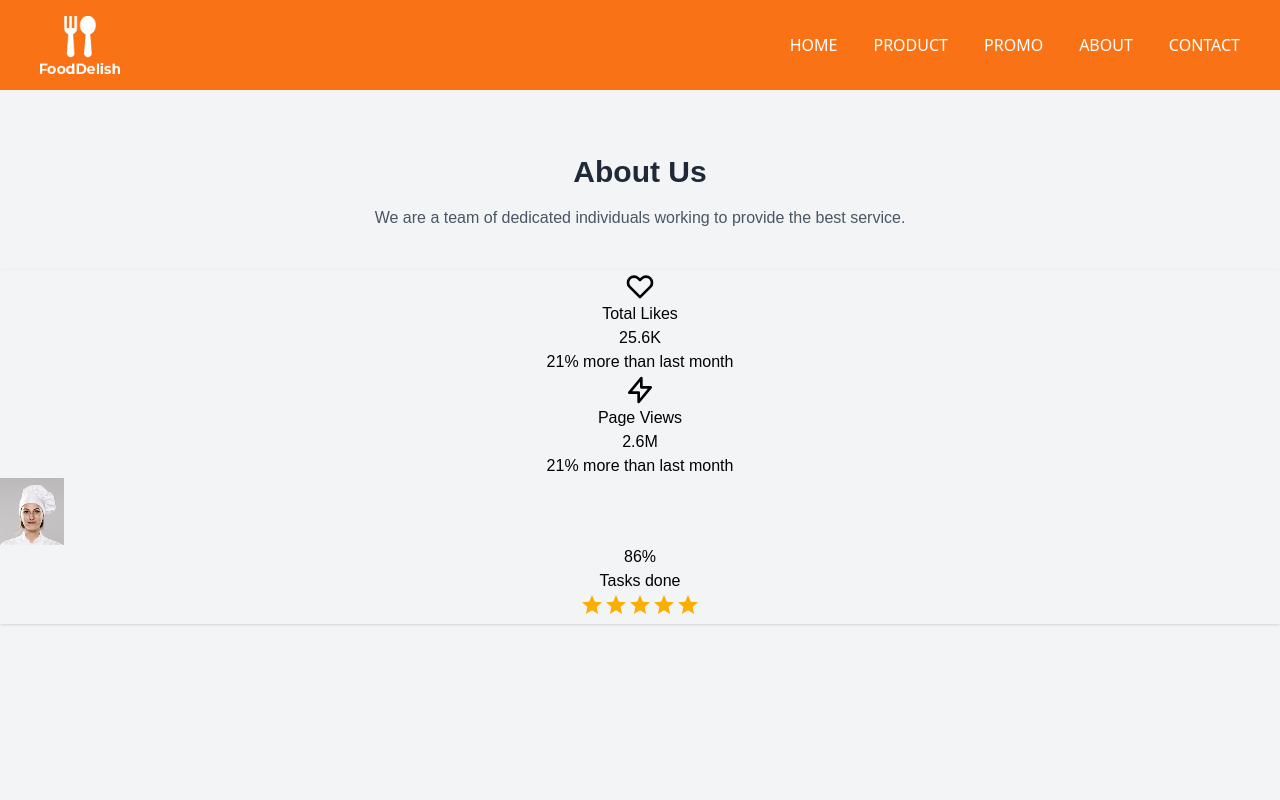
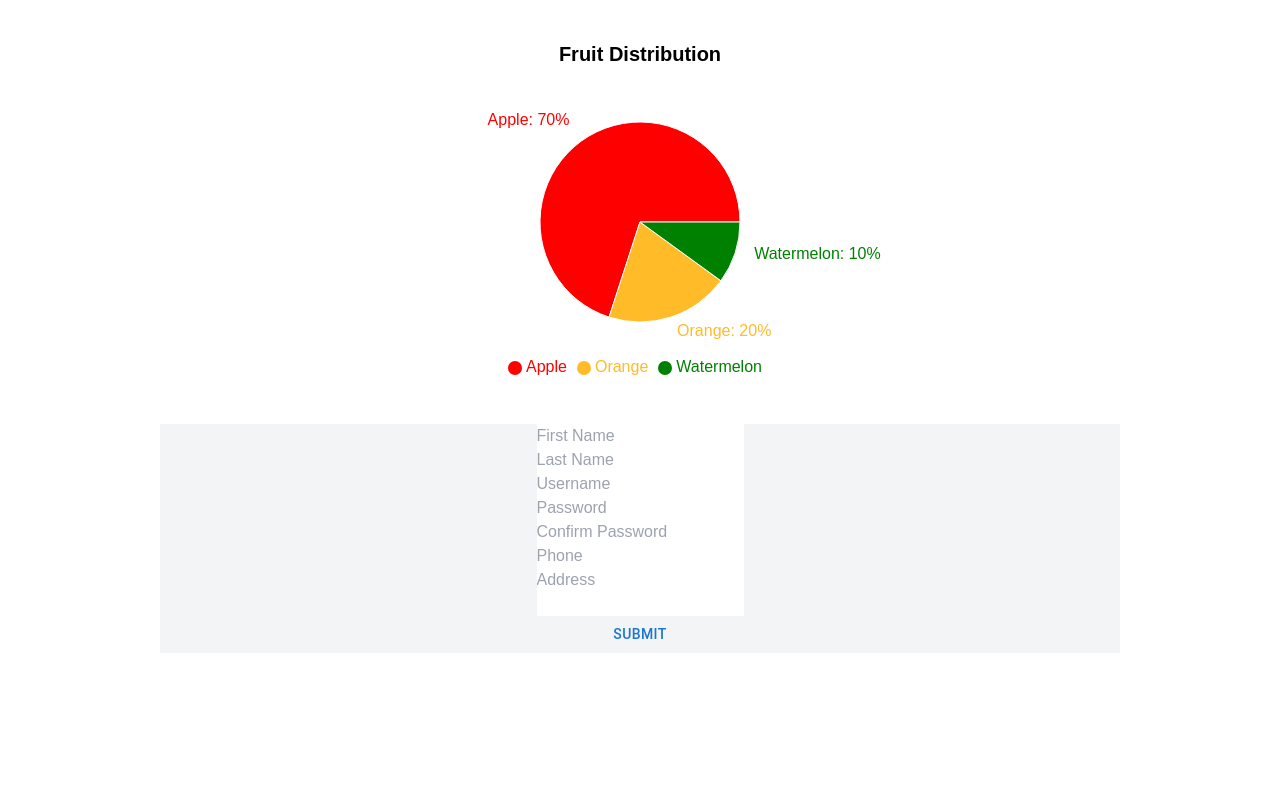
Before and after one commit to ESNEB-DEV/Web-app-react, a React (Vite) app: page /about in a window 1280 px wide. Shown: the top 800 px of the page. Built offline with nearby package versions, Linux system fonts and the light colour scheme.

Commit message:
ทดสอบหน้า about

```diff
--- a/package.json
+++ b/package.json
@@ -13,11 +13,15 @@
     "@emotion/react": "^11.14.0",
     "@emotion/styled": "^11.14.0",
     "@mui/material": "^7.1.0",
+    "axios": "^1.9.0",
     "daisyui": "^5.0.35",
     "react": "^19.1.0",
     "react-dom": "^19.1.0",
+    "react-hook-form": "^7.56.4",
     "react-icons": "^5.5.0",
-    "react-router-dom": "^7.6.0"
+    "react-router": "^7.6.0",
+    "react-router-dom": "^7.6.0",
+    "recharts": "^2.15.3"
   },
   "devDependencies": {
     "@eslint/js": "^9.25.0",
--- a/src/About.jsx
+++ b/src/About.jsx
@@ -1,53 +1,104 @@
-import React from 'react'
-import Navbar from './componants/Navbar'
-import Footer from './componants/Footer'
-import { Rating } from '@mui/material'
+import React, { useState, useEffect, } from 'react';
+// import Navbar from './componants/Navbar'
+// import Footer from './componants/Footer'
+// import { Rating } from '@mui/material'
+import { Button } from '@mui/material';
+import { useForm } from "react-hook-form";
+import { PieChart, Pie, Cell, Legend, Tooltip, ResponsiveContainer } from 'recharts';
+
 
 function About() {
+    const { register, handleSubmit } = useForm();
+    const onSubmit = (data) => console.log(data);
+
+    const data = [
+        { name: 'Apple', value: 70 },
+        { name: 'Orange', value: 20 },
+        { name: 'Watermelon', value: 10 },
+    ];
+
+    const COLORS = ['red', '#FFBB28', 'green'];
     return (
-        <section className='bg-gray-100' >
-            <Navbar />
-            <div className="contrainer mx-auto text-center py-16 pt-16  h-screen">
-                <h2 className='text-3xl font-semibold text-gray-800'>About Us</h2>
-                <p className='mt-4 text-gray-600'>We are a team of dedicated individuals working to provide the best service.</p>
-                {/* <br /> */}
-                <div className="stats shadow mt-10">
 
-                    <div className="stat">
-                        <div className="stat-figure text-primary">
-                            <svg xmlns="http://www.w3.org/2000/svg" fill="none" viewBox="0 0 24 24" className="inline-block w-8 h-8 stroke-current"><path strokeLinecap="round" strokeLinejoin="round" strokeWidth="2" d="M4.318 6.318a4.5 4.5 0 000 6.364L12 20.364l7.682-7.682a4.5 4.5 0 00-6.364-6.364L12 7.636l-1.318-1.318a4.5 4.5 0 00-6.364 0z"></path></svg>
-                        </div>
-                        <div className="stat-title">Total Likes</div>
-                        <div className="stat-value text-primary">25.6K</div>
-                        <div className="stat-desc">21% more than last month</div>
-                    </div>
-
-                    <div className="stat">
-                        <div className="stat-figure text-secondary">
-                            <svg xmlns="http://www.w3.org/2000/svg" fill="none" viewBox="0 0 24 24" className="inline-block w-8 h-8 stroke-current"><path strokeLinecap="round" strokeLinejoin="round" strokeWidth="2" d="M13 10V3L4 14h7v7l9-11h-7z"></path></svg>
-                        </div>
-                        <div className="stat-title">Page Views</div>
-                        <div className="stat-value text-secondary">2.6M</div>
-                        <div className="stat-desc">21% more than last month</div>
-                    </div>
-
-                    <div className="stat">
-                        <div className="stat-figure text-secondary">
-                            <div className="avatar online">
-                                <div className="w-16 rounded-full">
-                                    <img src="src/assets/img/Chef.png" />
-                                </div>
-                            </div>
-                        </div>
-                        <div className="stat-value">86%</div>
-                        <div className="stat-title">Tasks done</div>
-                        <Rating name="half-rating" defaultValue={5} precision={0.5} />
-                    </div>
-                </div>
-            </div>
-            <Footer />
-        </section>
+        <div className="w-full md:w-[60rem] lg:w-[60rem] mt-10 mx-auto ">
+            <h3 className="text-xl font-semibold text-center mb-4">Fruit Distribution</h3>
+            <ResponsiveContainer width="100%" height={300}>
+                <PieChart>
+                    <Pie
+                        data={data}
+                        cx="50%"
+                        cy="50%"
+                        labelLine={false}
+                        label={({ name, percent }) => `${name}: ${(percent * 100).toFixed(0)}%`}
+                        outerRadius={100}
+                        fill="#8884d8"
+                        dataKey="value"
+                    >
+                        {data.map((entry, index) => (
+                            <Cell key={`cell-${index}`} fill={COLORS[index % COLORS.length]} />
+                        ))}
+                    </Pie>
+                    <Tooltip />
+                    <Legend />
+                </PieChart>
+            </ResponsiveContainer>
+            <section className='bg-gray-100 mt-10 flex flex-col items-center justify-center'>
+                <form onSubmit={handleSubmit(onSubmit)} className='flex flex-col items-center justify-center'>
+                    <input {...register("firstname")} placeholder="First Name" />
+                    <input {...register("lastname")} placeholder="Last Name" />
+                    <input {...register("username")} placeholder="Username" />
+                    <input {...register("password")} type="password" placeholder="Password" />
+                    <input {...register("confirmPassword")} type="password" placeholder="Confirm Password" />
+                    <input {...register("phone")} placeholder="Phone" />
+                    <input {...register("address")} placeholder="Address" />
+                    <input {...register("email")} />
+                    <Button type="submit">Submit</Button>
+                </form>
+            </section>
+        </div>
     )
 }
 
+// return (
+//     <section className='bg-gray-100' >
+//         <Navbar />
+//         <div className="contrainer mx-auto text-center py-16 pt-16 h-screen">
+//             <h2 className='text-3xl font-semibold text-gray-800'>About Us</h2>
+//             <p className='mt-4 text-gray-600 mx-auto font-sans px-5 md:w-[50rem] lg:w-[50rem]'>We are a team of dedicated individuals working to provide the best service.</p>
+//             <div className="stats shadow mx-10 mt-5 border-2 flex flex-col md:flex-row lg:flex-row">
+//                 <div className="stat">
+//                     <div className="stat-figure text-primary">
+//                         <svg xmlns="http://www.w3.org/2000/svg" fill="none" viewBox="0 0 24 24" className="inline-block w-8 h-8 stroke-current"><path strokeLinecap="round" strokeLinejoin="round" strokeWidth="2" d="M4.318 6.318a4.5 4.5 0 000 6.364L12 20.364l7.682-7.682a4.5 4.5 0 00-6.364-6.364L12 7.636l-1.318-1.318a4.5 4.5 0 00-6.364 0z"></path></svg>
+//                     </div>
+//                     <div className="stat-title">Total Likes</div>
+//                     <div className="stat-value text-primary">25.6K</div>
+//                     <div className="stat-desc">21% more than last month</div>
+//                 </div>
+//                 <div className="stat">
+//                     <div className="stat-figure text-secondary">
+//                         <svg xmlns="http://www.w3.org/2000/svg" fill="none" viewBox="0 0 24 24" className="inline-block w-8 h-8 stroke-current"><path strokeLinecap="round" strokeLinejoin="round" strokeWidth="2" d="M13 10V3L4 14h7v7l9-11h-7z"></path></svg>
+//                     </div>
+//                     <div className="stat-title">Page Views</div>
+//                     <div className="stat-value text-secondary">2.6M</div>
+//                     <div className="stat-desc">21% more than last month</div>
+//                 </div>
+//                 <div className="stat">
+//                     <div className="stat-figure text-secondary">
+//                         <div className="avatar online">
+//                             <div className="w-16 rounded-full">
+//                                 <img src="src/assets/img/Chef.png" />
+//                             </div>
+//                         </div>
+//                     </div>
+//                     <div className="stat-value">86%</div>
+//                     <div className="stat-title">Tasks done</div>
+//                     <Rating name="half-rating" defaultValue={5} precision={0.5} className="mx-auto" />
+//                 </div>
+//             </div>
+//         </div>
+//         <Footer />
+//     </section>
+// )
+// }
+
 export default About
--- a/src/componants/Navbar.jsx
+++ b/src/componants/Navbar.jsx
@@ -1,5 +1,6 @@
 import React, { useState } from 'react'
 import { Link } from 'react-router-dom'
+import { FaBars, FaTimes } from 'react-icons/fa'
 
 export default function Navbar() {
 
@@ -16,11 +17,14 @@ export default function Navbar() {
                     <img src="src/assets/img/logo.png" alt="Banner" className='w-20 ' />
                 </div>
                 <div className="md:hidden">
-                    <button id='menu-toggle' className='text-white' onClick={toggleMenu}>
-                        <svg fill='none' stroke='currentColor' strokeLinecap="rounded" strokeLinejoin="rounded" strokeWidth="2" viewBox='0 0 24 24' className='w-6 h-6' >
-                            <path d="M4 6h16M4 12h16M4 18h16"></path>
-                        </svg>
-                    </button>
+                    <label className="btn btn-circle swap swap-rotate bg-white">
+                        <input type="checkbox" id='menu-toggle' onClick={toggleMenu} />
+                        {/* Open icon */}
+                        <FaBars className='swap-off fill-current text-orange-500 w-[25px] h-[25px]' />
+
+                        {/* close icon */}
+                        <FaTimes className='swap-on fill-current text-orange-500 w-[25px] h-[25px]' />
+                    </label>
                 </div>
 
                 <ul className='hidden md:flex space-x-9 text-md'>
```
Also changed, not shown: 1 other file (tests, documents, lock files or other folders).
